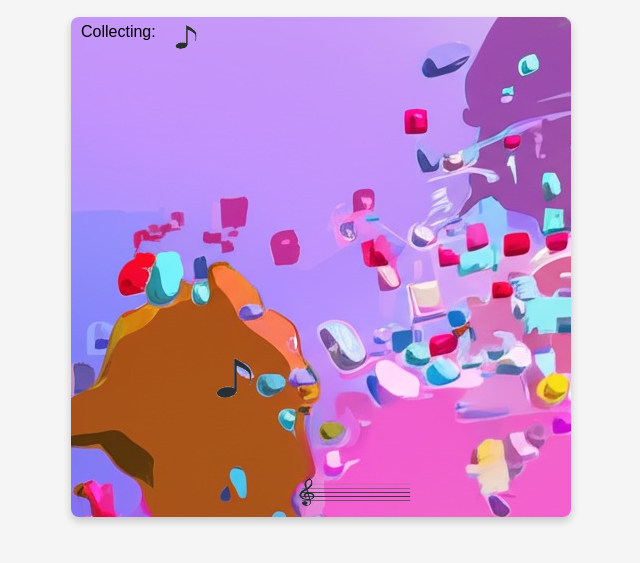
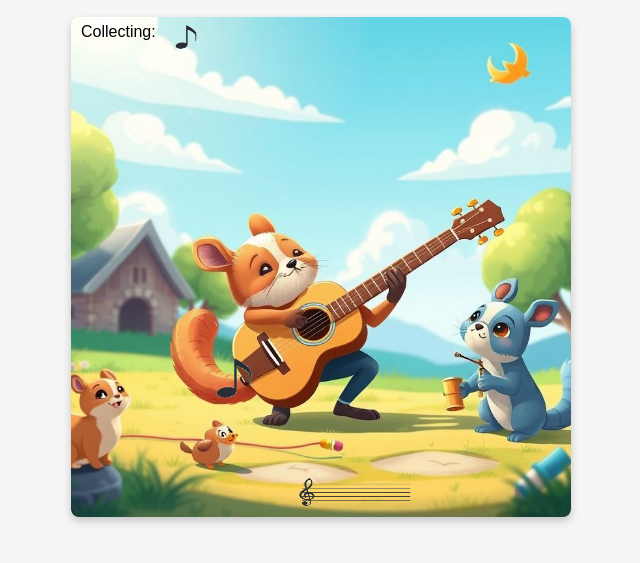
Before and after one commit to Ertannur/2D-Game-Collect---Solve, a plain HTML site: page index.html in a window 1280 px wide. Shown: the part 81-644 px from the top of the page, without its empty margins (319-959 px from the left). Drawn offline with Linux system fonts and the light colour scheme.

Commit message:
bg-image upload

```diff
--- a/main.css
+++ b/main.css
@@ -9,7 +9,9 @@ body {
 }
 
 canvas {
-  background-image: url("./img/backgroundImage.jpeg");
+  background-image: url("./img/bg-image.jpeg");
+  background-size: cover;
+  background-position: center center;
   display: block;
   margin: 0 auto 20px;
   box-shadow: 0 4px 8px rgba(0, 0, 0, 0.2);
```
Also changed, not shown: img/backgroundImage.jpeg (deleted), img/bg-image.jpeg (added), 2 other files.
